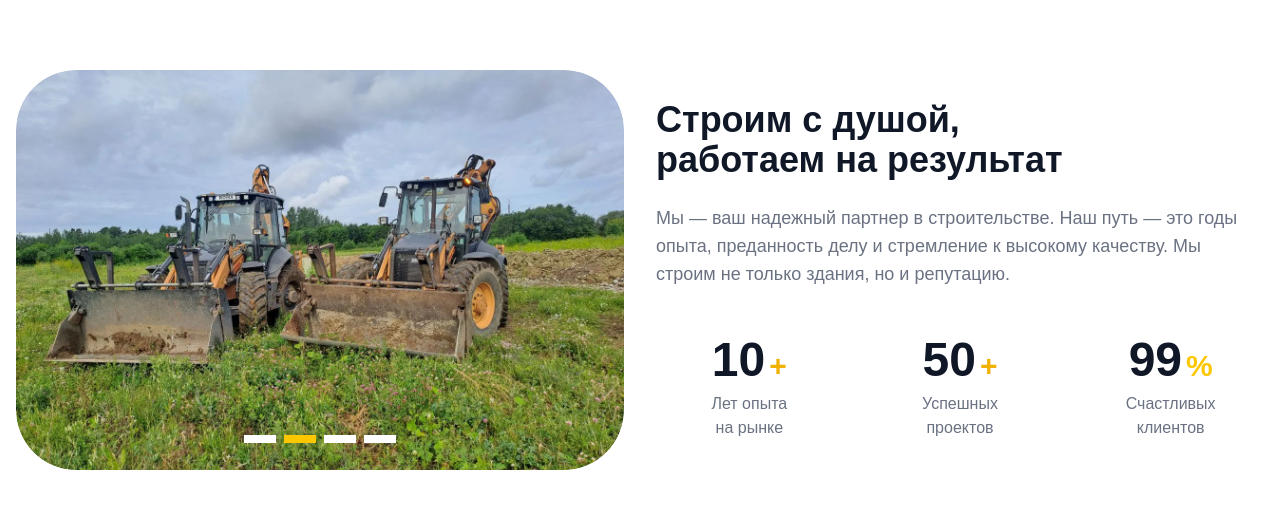
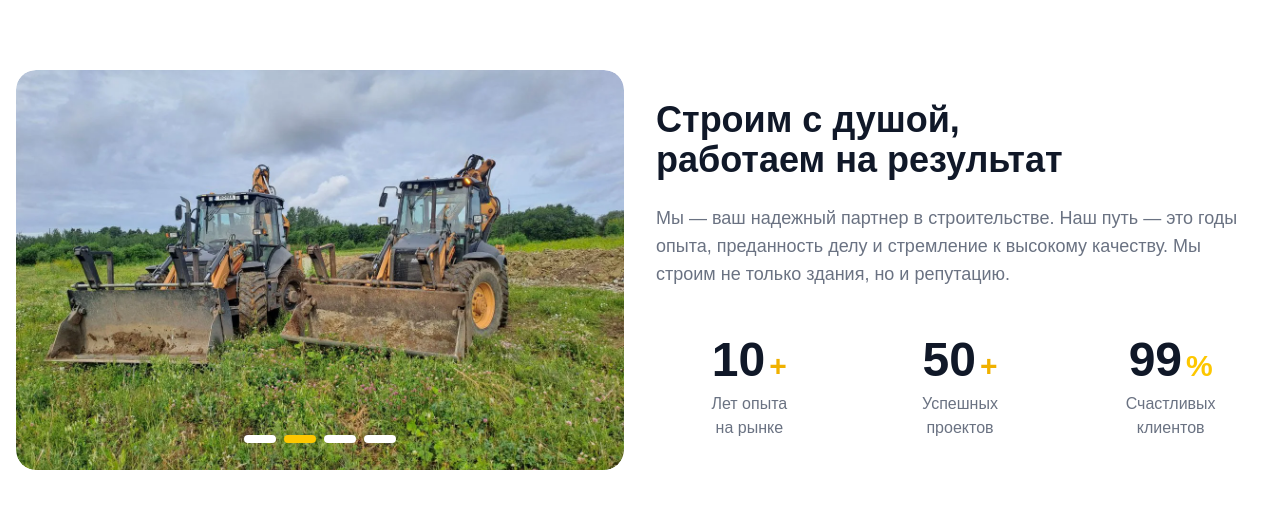
Before and after one commit to Grandapk/RVS_2.0, a Next.js app: page / in a window 1280 px wide. Shown: the part 810-1330 px from the top of the page. Built offline with nearby package versions, Linux system fonts and the light colour scheme.

Commit message:
fix button slider

```diff
--- a/src/app/page.tsx
+++ b/src/app/page.tsx
@@ -60,7 +60,7 @@ export default function Home() {
                       },
                     ]}
                     height="h-[400px]"
-                    cornerRadius="rounded-[60px]"
+                    cornerRadius="rounded-[20px]"
                     paginationColor="white"
                   />
                 </div>
--- a/src/components/ImageSlider.tsx
+++ b/src/components/ImageSlider.tsx
@@ -65,7 +65,7 @@ export default function ImageSlider({
           pagination={{
             clickable: true,
             bulletActiveClass: `!bg-yellow-400`,
-            bulletClass: `swiper-pagination-bullet !bg-white hover:!bg-yellow-400 transition-colors duration-300 !w-8 !h-2 !rounded-none`,
+            bulletClass: `swiper-pagination-bullet !bg-white hover:!bg-yellow-400 transition-colors duration-300 !w-8 !h-2 !rounded-lg`,
           }}
           className="w-full h-full"
         >
```
